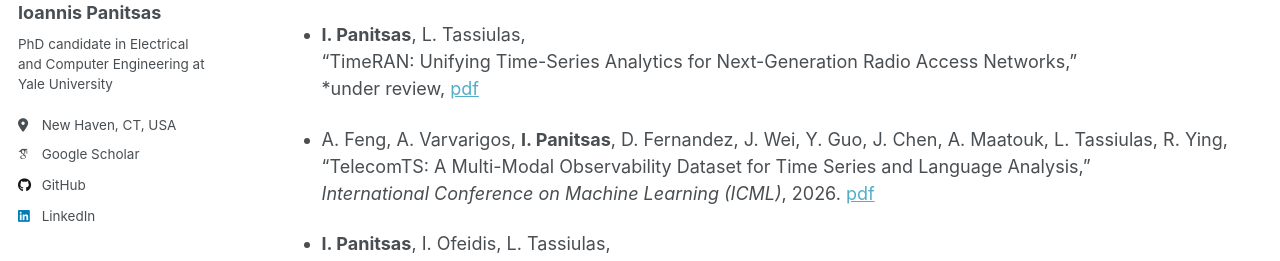
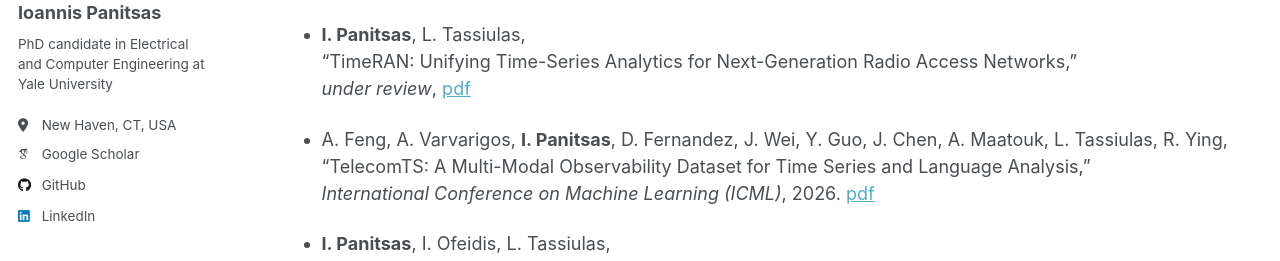
Before and after one commit to panitsasi/panitsasi.github.io, a Jekyll site: the page built from _pages/publications.md, in a window 1280 px wide and 900 px high. Shown: the part 241-502 px from the top of the window. Built offline with Jekyll 4.4.1, drawn with Linux system fonts in a browser that asks for light colours; some web fonts are replaced.

```diff
--- a/_pages/publications.md
+++ b/_pages/publications.md
@@ -10,7 +10,7 @@ Please find my full publication list at [my Google Scholar profile](https://scho
 
 * **I. Panitsas**, L. Tassiulas,
   “TimeRAN: Unifying Time-Series Analytics for Next-Generation Radio Access Networks,”
-  *under review,  [pdf](/files/TimeRAN__Unifying_Time_Series_Analytics_for_Next_Generation_Radio_Access_Networks.pdf)
+  *under review*,  [pdf](/files/TimeRAN__Unifying_Time_Series_Analytics_for_Next_Generation_Radio_Access_Networks.pdf)
 
 * A. Feng, A. Varvarigos, **I. Panitsas**, D. Fernandez, J. Wei, Y. Guo, J. Chen, A. Maatouk, L. Tassiulas, R. Ying,
   “TelecomTS: A Multi-Modal Observability Dataset for Time Series and Language Analysis,”
```
